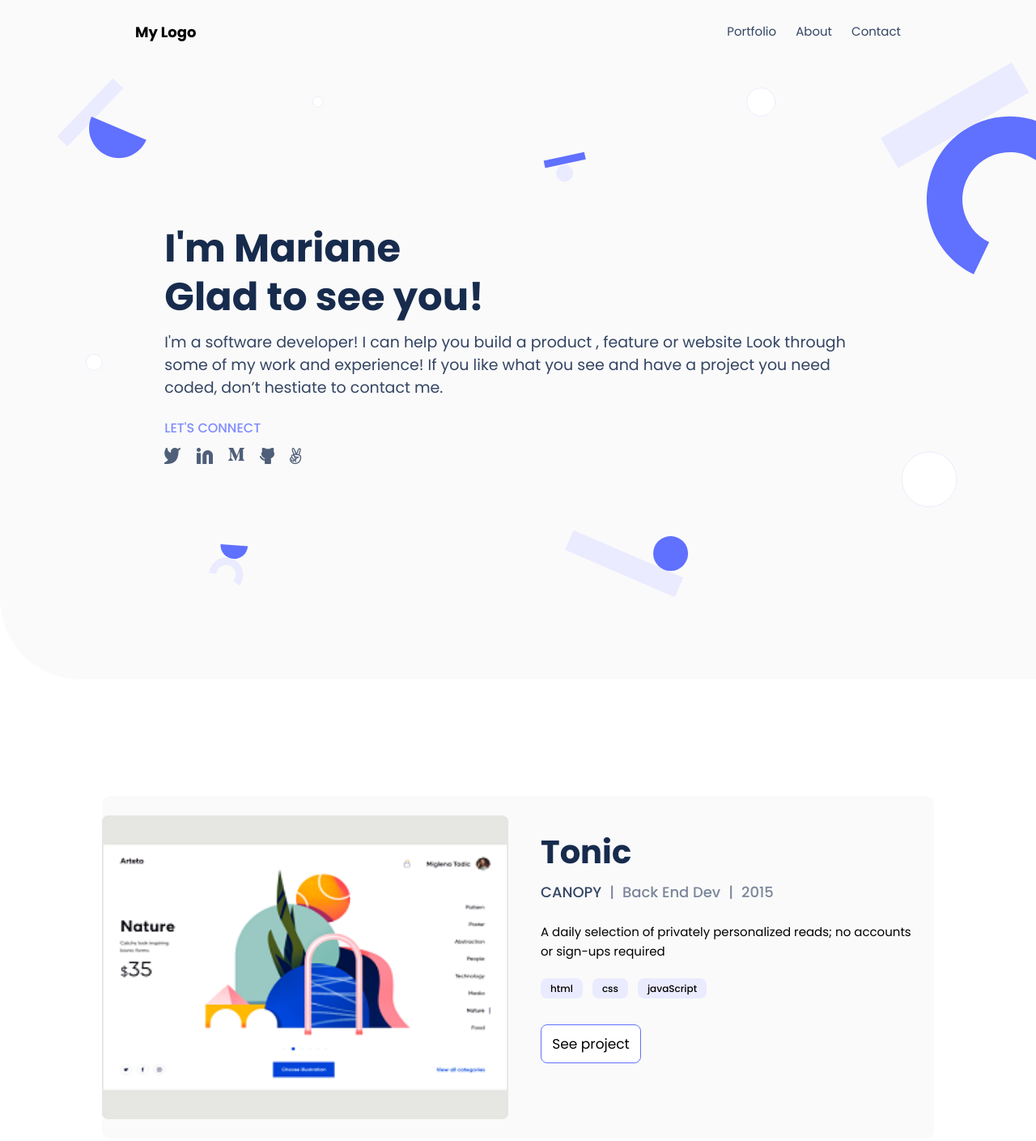
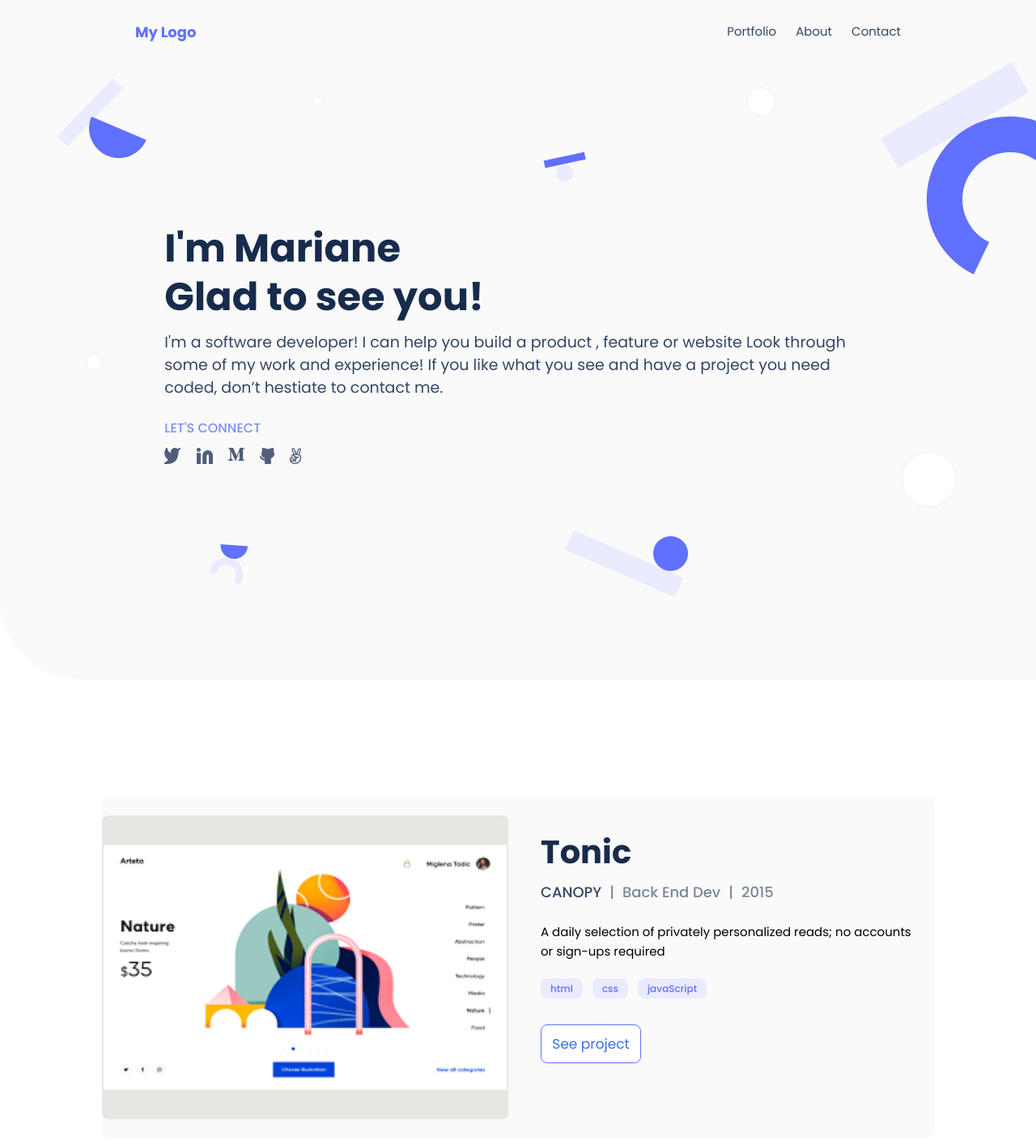
Before and after one commit to vflorin1995/Portfolio, a website: page index.html in a window 1280 px wide. Shown: the top 1409 px of the page at 81% size. Drawn offline with Linux system fonts and the light colour scheme.

Commit message:
Fix observations

```diff
--- a/index.html
+++ b/index.html
@@ -13,7 +13,7 @@
 <body>
     <img src="./img/header-shapes-mobile@2x.svg" class="background" alt="background">
     <header>
-        <h1> My Logo </h1>
+        <a href="#"><h1> My Logo </h1></a>
         <nav>
             <img src="./img/hamburger.png" class="hamburger" alt="hamburger icon">
             <ul class="menu">
@@ -157,14 +157,8 @@
             <li class="about-skill-list border">Skills <img src="./img/chevron-right.png" alt="chevron" class="chevron"></li>
         </ul>
     </section>
-    <!-- Contact me section-->
     <section class="contact-form">
-        <!-- <img src="./img/contact-form-bg (1).svg" class="contact-me-bg"> -->
-        <!-- <div class="background-img"> -->
-            <!-- Adding background image through css -->
-        <!-- </div> -->
         <h2 class="contact-me forsize">Contact me</h2>
-        <!--support message-->
         <p class="support-msg">
             If you have an application you are interested in developing, a feature that you need built or a project that needs coding. I’d love to help with it
         </p>
--- a/style.css
+++ b/style.css
@@ -13,6 +13,10 @@ body {
   z-index: -1;
 }
 
+a {
+  text-decoration: none;
+}
+
 h1 {
   width: 100px;
   height: 40px;
@@ -22,6 +26,7 @@ h1 {
   font-family: 'Poppins', sans-serif;
   font-weight: 700;
   font-size: 18px;
+  color: #6070ff;
 }
 
 header {
@@ -143,6 +148,7 @@ ul {
   font-size: 12px;
   font-weight: 500;
   line-height: 16px;
+  color: #6070ff;
 }
 
 button {
@@ -155,6 +161,7 @@ button {
   height: 48px;
   border-radius: 8px;
   background-color: white;
+  color: #396df2;
 }
 
 button:hover {
```
